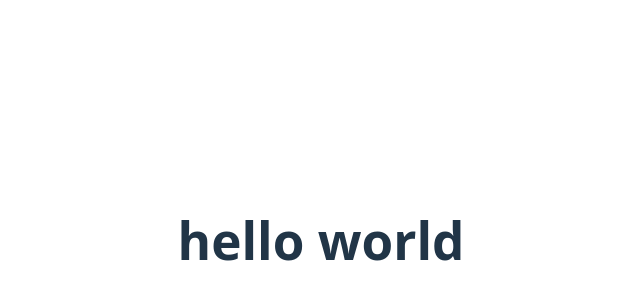
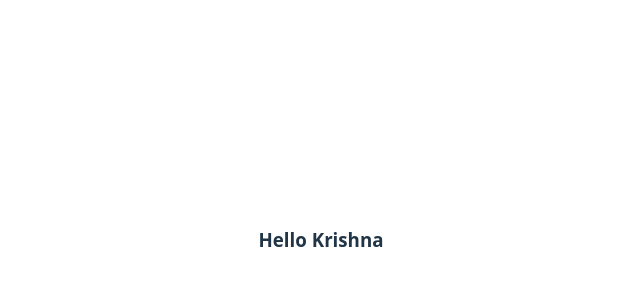
Before and after one commit to Krishna240517/React, a React (Vite) app in the folder 01-react-basics/: page / in a window 1280 px wide. Shown: the part 160-460 px from the top of the page, without its empty margins (319-959 px from the left). Built offline with nearby package versions, Linux system fonts and the light colour scheme.

Commit message:
creating custom functions and tags

```diff
--- a/01-react-basics/src/App.jsx
+++ b/01-react-basics/src/App.jsx
@@ -1,8 +1,11 @@
 
 import './App.css'
+import Test from "./test.jsx";
+function App() {
 
-function App() {
-  return <h1>hello world</h1>
+  return(
+    <Test/>
+  );
 }
 
 export default App
--- /dev/null
+++ b/01-react-basics/src/test.jsx
@@ -0,0 +1,7 @@
+function Test(){
+    return(
+        <h3>Hello Krishna</h3>
+    );
+}
+
+export default Test;
```
